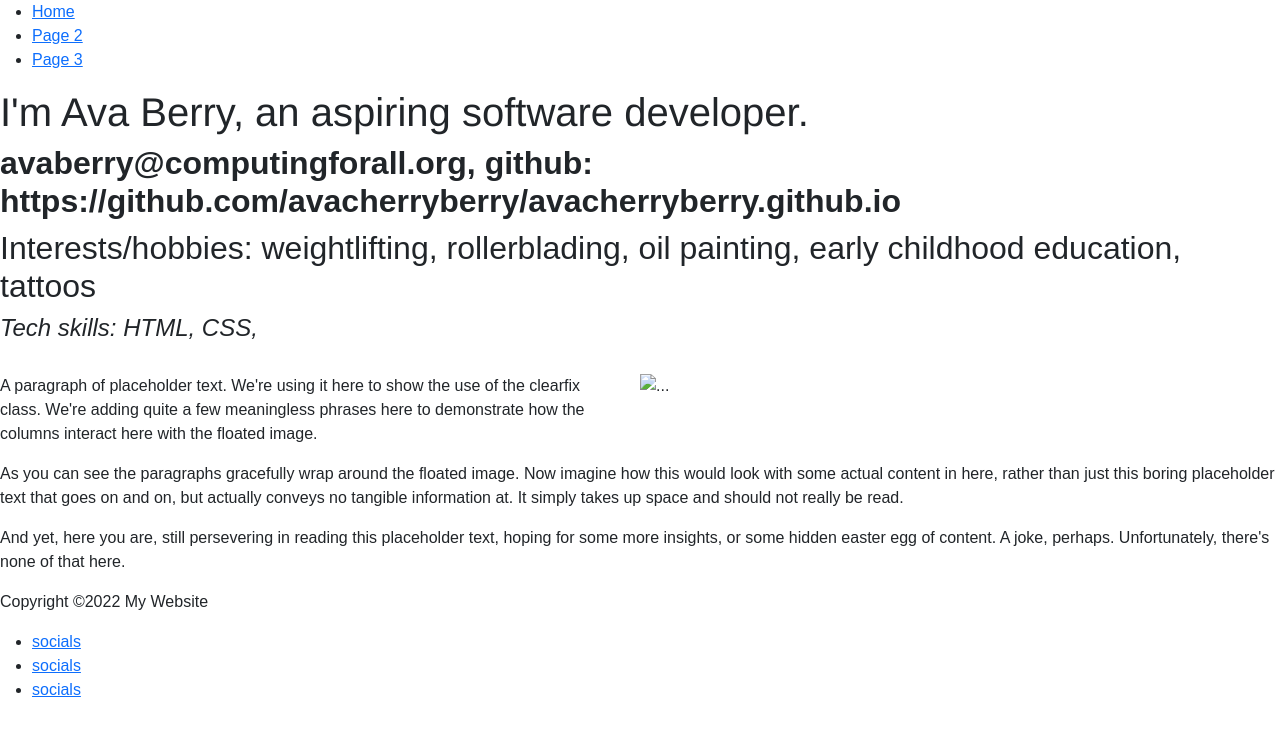
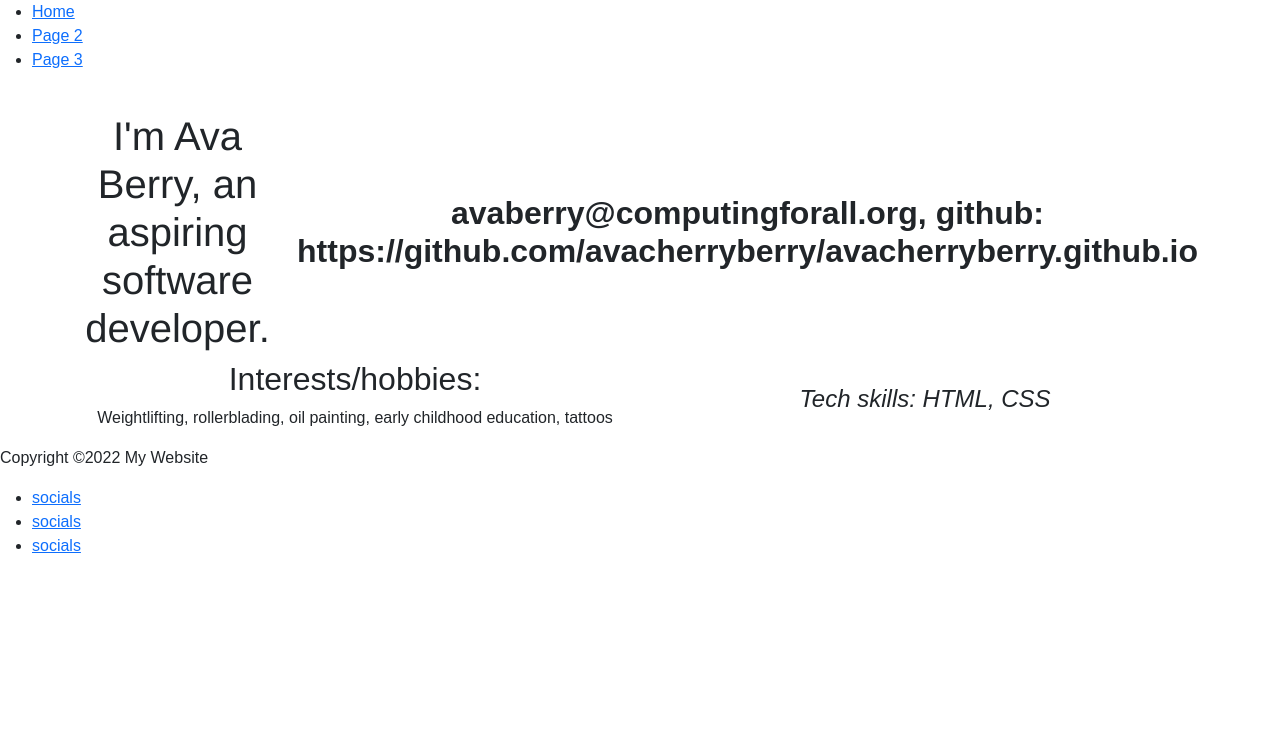
Before and after one commit to avacherryberry/avacherryberry.github.io, a plain HTML site: page index.html in a window 1280 px wide. Drawn offline with nearby package versions, Linux system fonts and the light colour scheme.

Commit message:
added structure

```diff
--- a/CSS/index.css
+++ b/CSS/index.css
@@ -1,5 +1,5 @@
 h1{
-    font-family: 'Franklin Gothic Medium', 'Arial Narrow', Arial, sans-serif;
+    font-family: 'Franklin Gothic Medium';
 }
 
 h2{
--- a/index.html
+++ b/index.html
@@ -20,25 +20,23 @@
     </nav>
 
     <main>
-      <h1>I'm Ava Berry, an aspiring software developer.</h1>
-      <h2>avaberry@computingforall.org, github: https://github.com/avacherryberry/avacherryberry.github.io</h2>
-      <h3>Interests/hobbies: weightlifting, rollerblading, oil painting, early childhood education, tattoos</h3>
-      <h4>Tech skills: HTML, CSS, </h4>
       <br>
-      <div class="clearfix">
-        <img src="/Coding-Compadres-Classwork/imgs/weight.jpeg" class="col-md-6 float-md-end mb-3 ms-md-3" alt="...">
-
-        <p>
-          A paragraph of placeholder text. We're using it here to show the use of the clearfix class. We're adding quite a few meaningless phrases here to demonstrate how the columns interact here with the floated image.
-        </p>
-
-        <p>
-          As you can see the paragraphs gracefully wrap around the floated image. Now imagine how this would look with some actual content in here, rather than just this boring placeholder text that goes on and on, but actually conveys no tangible information at. It simply takes up space and should not really be read.
-        </p>
-
-        <p>
-          And yet, here you are, still persevering in reading this placeholder text, hoping for some more insights, or some hidden easter egg of content. A joke, perhaps. Unfortunately, there's none of that here.
-        </p>
+      <div class="container text-center">
+        <div class="row align-items-center">
+          <div class="col">
+            <h1>I'm Ava Berry, an aspiring software developer.</h1>
+          </div>
+          <div class="col">
+            <h2>avaberry@computingforall.org, github: https://github.com/avacherryberry/avacherryberry.github.io</h2>
+          </div>
+          <div class="col">
+            <h3>Interests/hobbies:</h3>
+            <p>Weightlifting, rollerblading, oil painting, early childhood education, tattoos</p>
+          </div>
+          <div class="col">
+            <h4>Tech skills: HTML, CSS</h4>
+          </div>
+        </div>
       </div>
     </main>
 
```
